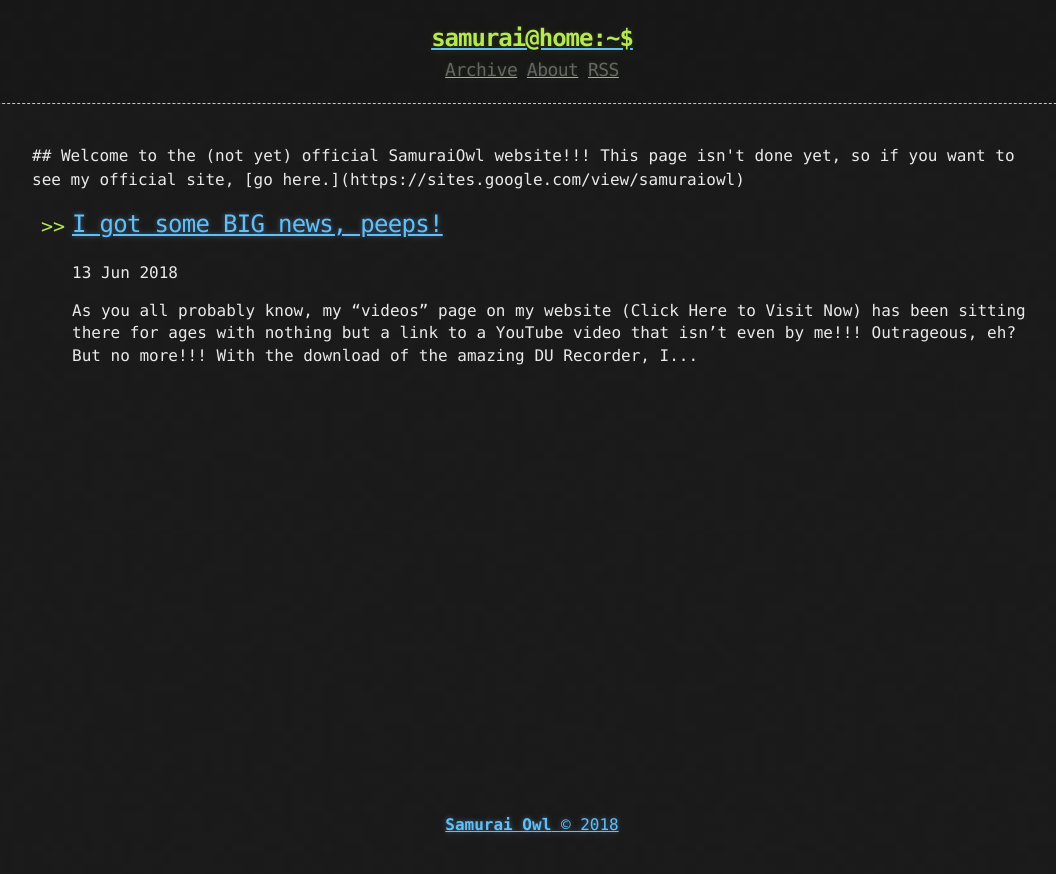
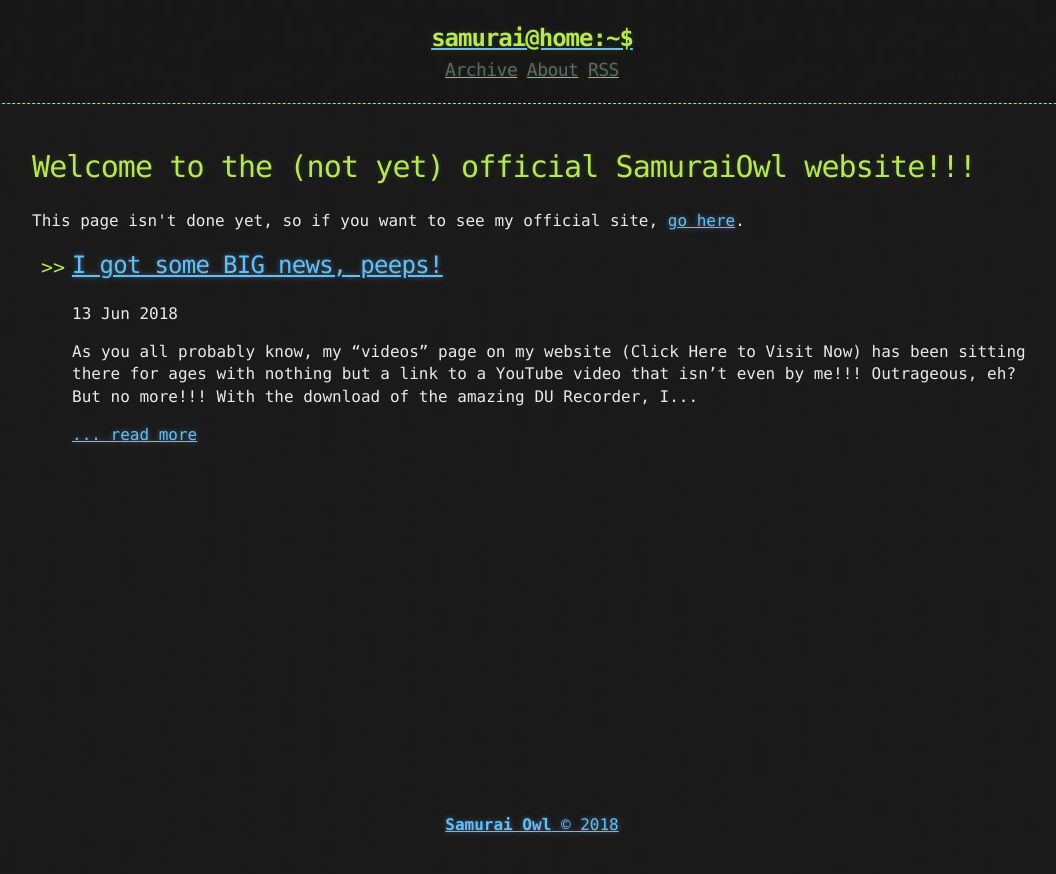
Before and after one commit to SamuraiOwl/samuraiowl.github.io, a Jekyll site: the page built from index.html, in a window 1280 px wide. Shown: the top 874 px of the page, without its empty margins (108-1164 px from the left). Built offline with Jekyll 4.4.1, drawn with Linux system fonts in a browser that asks for light colours; the list of posts is cut into pages by our own code.

Commit message:
Styled and added the read more

```diff
--- a/index.html
+++ b/index.html
@@ -2,9 +2,13 @@
 layout: default
 ---
 
-## Welcome to the (not yet) official SamuraiOwl website!!!
+<h1>
+    Welcome to the (not yet) official SamuraiOwl website!!!
+</h1>
 
-This page isn't done yet, so if you want to see my official site, [go here.](https://sites.google.com/view/samuraiowl)
+<p>
+    This page isn't done yet, so if you want to see my official site, <a href="https://sites.google.com/view/samuraiowl" target="_blank">go here</a>.
+</p>
 
 <ul>
     {% for post in paginator.posts %}
@@ -12,6 +16,7 @@ This page isn't done yet, so if you want to see my official site, [go here.](htt
           <h2><a href="{{ post.url | prepend: site.baseurl | replace: '//', '/' }}">{{ post.title }}</a></h2>
           <time datetime="{{ post.date | date_to_xmlschema }}">{{ post.date | date_to_string }}</time>
           <p>{{ post.content | strip_html | truncatewords:50 }}</p>
+          <a href="{{ post.url | prepend: site.baseurl | replace: '//', '/' }}">... read more</a>
       </li>
     {% endfor %}
 </ul>
```
